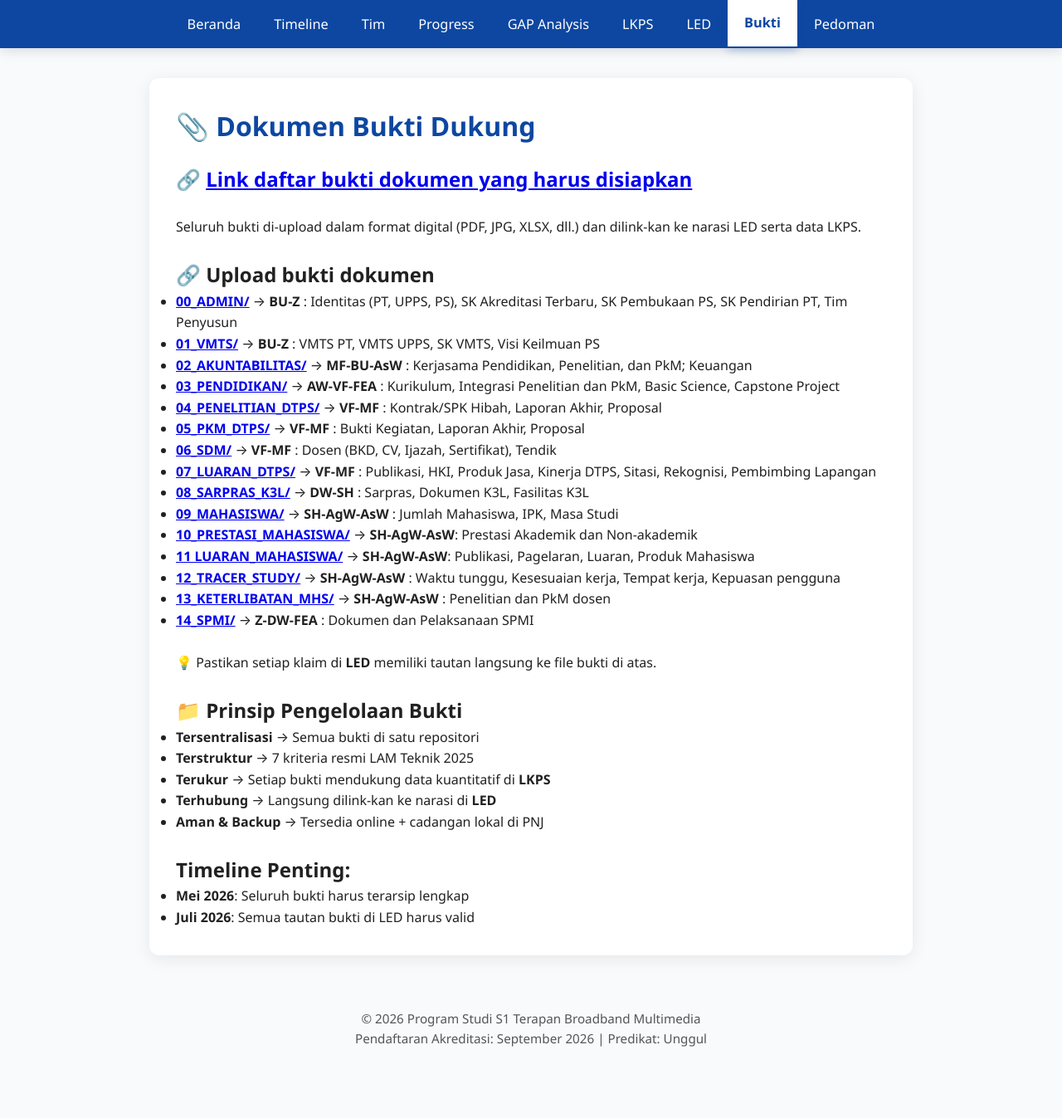
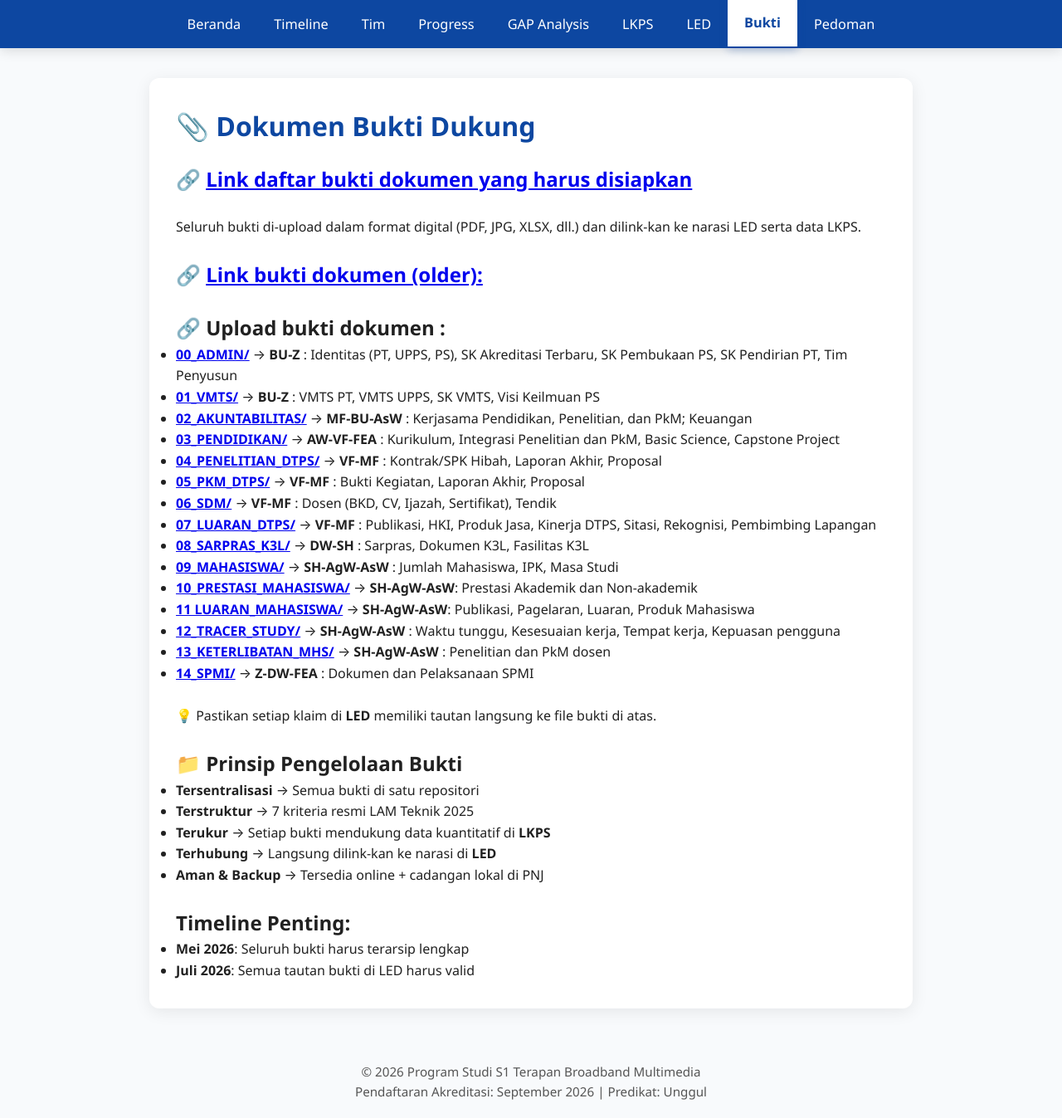
Before and after one commit to portal-psbm/aksibm-26, a Jekyll site: the page built from bukti.md, in a window 1280 px wide and 1347 px high. Shown: the whole window at 83% size. Built offline with Jekyll 4.4.1, drawn with Linux system fonts in a browser that asks for light colours.

Commit message:
Update bukti

```diff
--- a/bukti.md
+++ b/bukti.md
@@ -11,7 +11,10 @@ permalink: /bukti/
 
 > Seluruh bukti di-upload dalam format digital (PDF, JPG, XLSX, dll.) dan dilink-kan ke narasi LED serta data LKPS. <br><br>
 
-## 🔗 Upload bukti dokumen
+## 🔗 [Link bukti dokumen (older):](https://drive.google.com/drive/folders/1niZZCuyTp5MmaMl3o8HvG_-3VvPCNEf-)
+<br>
+
+## 🔗 Upload bukti dokumen :
 
 - **[00_ADMIN/](https://drive.google.com/drive/folders/1rPFNl94nuR_81tGrjt-MmivojaZdD3bG)** → **BU-Z** : Identitas (PT, UPPS, PS), SK Akreditasi Terbaru, SK Pembukaan PS, SK Pendirian PT, Tim Penyusun
 - **[01_VMTS/](https://drive.google.com/drive/folders/1fu7JW2IUPW5oZo7x30fDS_mQOspD4ffO)** → **BU-Z** : VMTS PT, VMTS UPPS, SK VMTS, Visi Keilmuan PS
```
